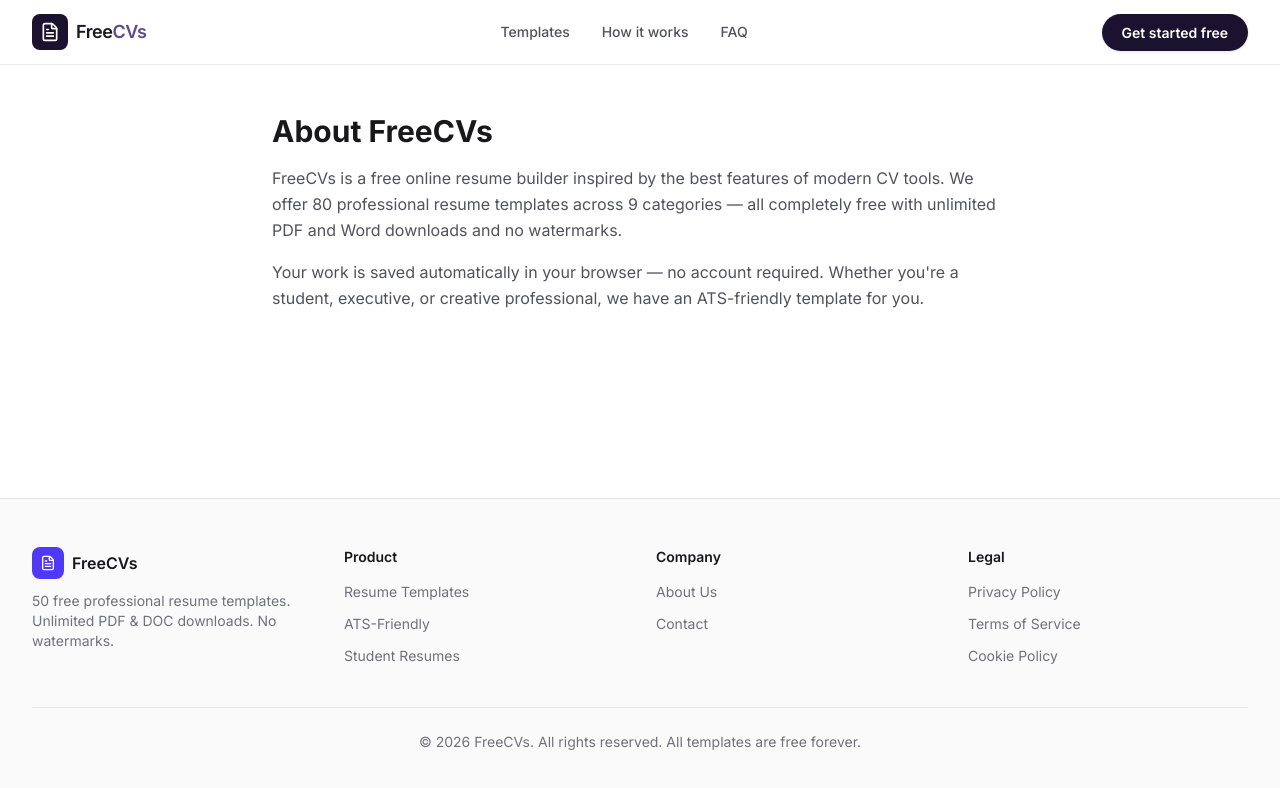
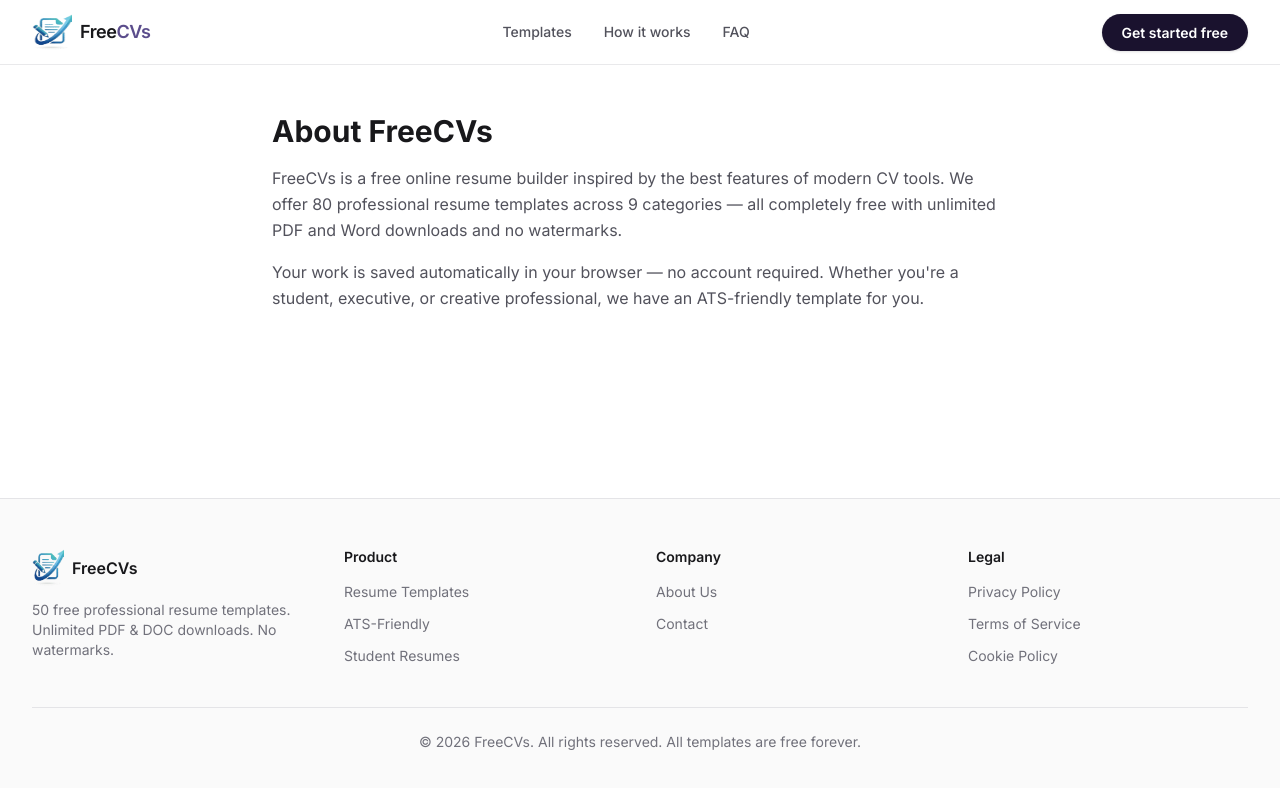
Before and after one commit to maharanajitendra1996/freecvs, a Next.js app: page /about in a window 1280 px wide. Shown: the top 788 px of the page. Built offline with nearby package versions, Linux system fonts and the light colour scheme.

Commit message:
added logo in header and footer

```diff
--- a/src/components/layout/footer.tsx
+++ b/src/components/layout/footer.tsx
@@ -1,5 +1,5 @@
 import Link from "next/link";
-import { FileText } from "lucide-react";
+import Image from "next/image";
 
 const footerLinks = {
   Product: [
@@ -25,9 +25,12 @@
         <div className="grid gap-8 md:grid-cols-4">
           <div className="md:col-span-1">
             <Link href="/" className="flex items-center gap-2 font-semibold text-zinc-900">
-              <span className="flex h-8 w-8 items-center justify-center rounded-lg bg-indigo-600 text-white">
-                <FileText className="h-4 w-4" />
-              </span>
+              <Image
+                src="/logo.png"
+                alt="FreeCVs Logo"
+                width={32}
+                height={32}
+              />
               FreeCVs
             </Link>
             <p className="mt-3 text-sm text-zinc-500">
--- a/src/components/layout/header.tsx
+++ b/src/components/layout/header.tsx
@@ -2,7 +2,8 @@
 
 import Link from "next/link";
 import { usePathname } from "next/navigation";
-import { FileText, Menu, X } from "lucide-react";
+import Image from "next/image";
+import { Menu, X } from "lucide-react";
 import { useState } from "react";
 import clsx from "clsx";
 
@@ -23,9 +24,13 @@
     <header className="sticky top-0 z-50 border-b border-zinc-200/80 bg-white/95 backdrop-blur-md">
       <div className="mx-auto flex h-14 max-w-7xl items-center justify-between px-4 sm:h-16 sm:px-6 lg:px-8">
         <Link href="/" className="flex items-center gap-2 font-semibold text-zinc-900">
-          <span className="flex h-8 w-8 items-center justify-center rounded-lg bg-[#1a122e] text-white sm:h-9 sm:w-9">
-            <FileText className="h-4 w-4 sm:h-5 sm:w-5" />
-          </span>
+          <Image
+            src="/logo.png"
+            alt="FreeCVs Logo"
+            width={40}
+            height={40}
+            className="sm:h-10 sm:w-10"
+          />
           <span className="text-base tracking-tight sm:text-lg">
             Free<span className="text-[#5b4d8c]">CVs</span>
           </span>
```
